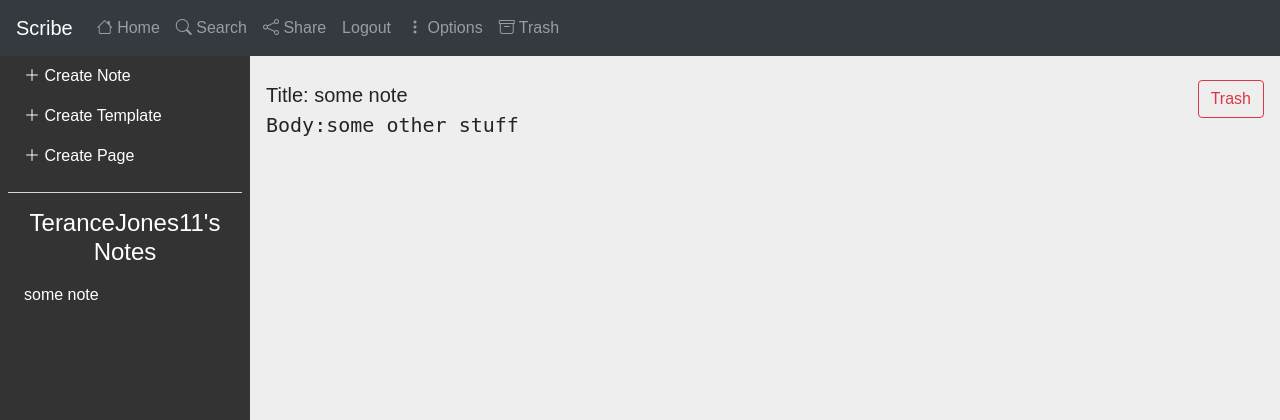
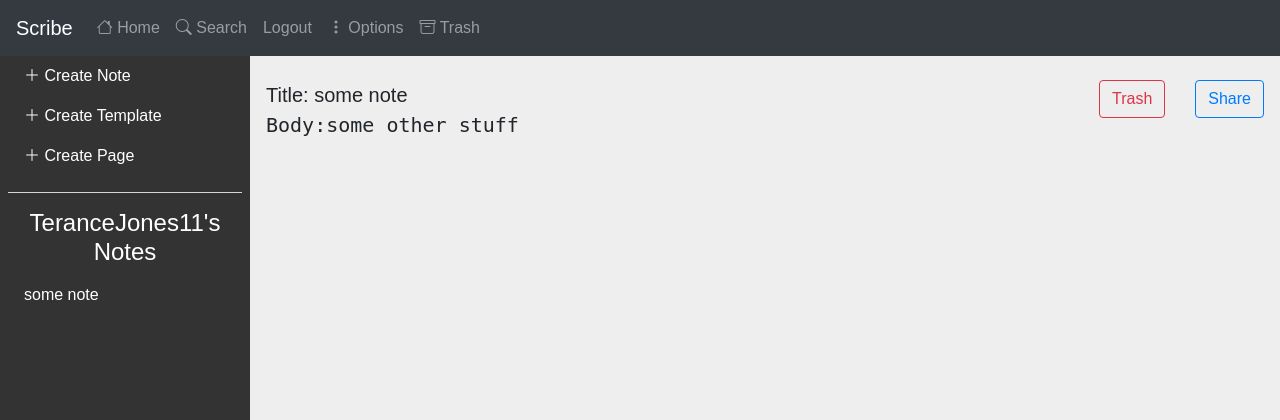
Before and after one commit to FardinHaque60/Scribe, a Flask app: page /view_note/1 in a window 1280 px wide. Shown: the top 420 px of the page. Run offline with Flask 3, Linux system fonts and the light colour scheme; a user stored in the database is signed in; data comes from the database, SQL or seed files in the repository; some libraries are stand-ins or nearby versions.

Commit message:
removed share button from nav bar in home.html added share button to view_note.html

```diff
--- a/app/templates/home.html
+++ b/app/templates/home.html
@@ -21,7 +21,7 @@
                 <div class="navbar-nav">
                   <a class="nav-item nav-link" href="/home"><i class="bi bi-house"></i> Home</a>
                   <a class="nav-item nav-link" href="{{ url_for('search') }}"> <i class="bi bi-search"></i> Search</a>
-                  <a class="nav-item nav-link" href="#"> <i class="bi bi-share"></i> Share</a>
+                  <!--<a class="nav-item nav-link" href="#"> <i class="bi bi-share"></i> Share</a>-->
                   <!-- will implement at a later milestone <a class="nav-item nav-link" href="#"> <i class="bi bi-box-arrow-up"></i> Export</a> -->
                   <a class="nav-item nav-link" href="{{ url_for('logout') }}">Logout</a>
                   <a class="nav-item nav-link" href="#"> <i class="bi bi-three-dots-vertical"></i> Options</a>
--- a/app/templates/view_note.html
+++ b/app/templates/view_note.html
@@ -9,6 +9,11 @@
         <div class="col-auto">
             <a href = "{{ url_for('move_to_trash', note_id=note.id)}}" class="btn btn-outline-danger">Trash</a>
         </div>
+
+        <div class="col-auto">
+            <a href = "{{ url_for('share_note', note_id=note.id)}}" class="btn btn-outline-primary">Share</a>
+        </div>
+
     </div>
 
 {% endblock %}
```
